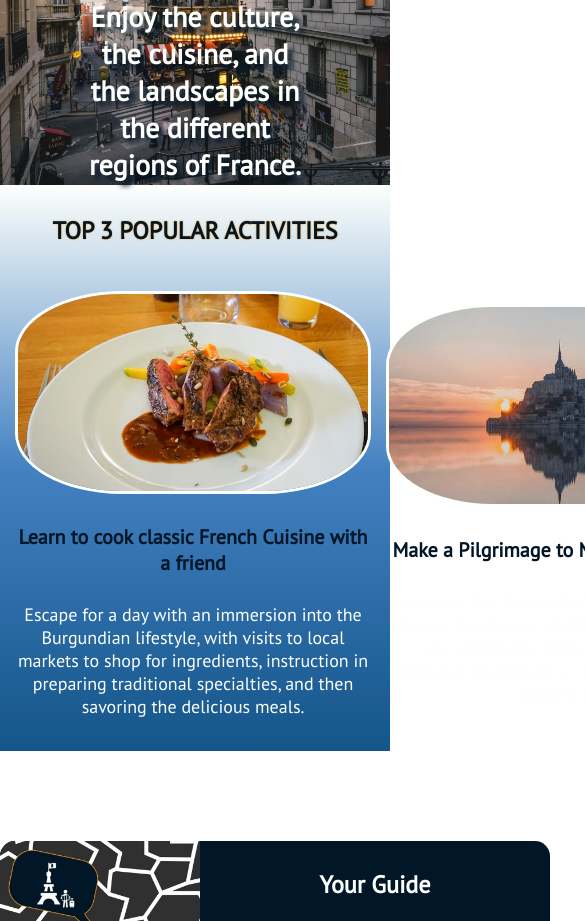
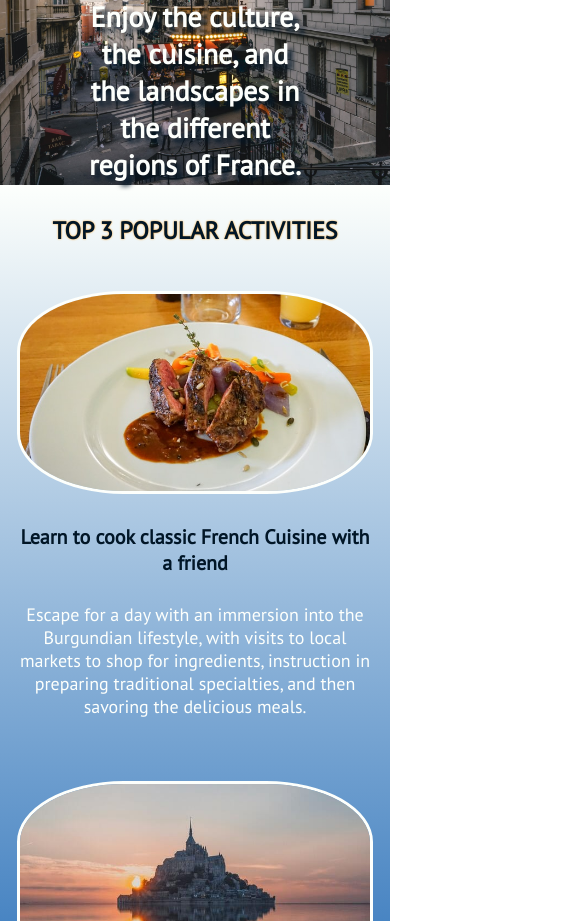
Before and after one commit to Mylaine-m/Homecountry-homepage, a plain HTML site: page index.html in a window 390 px wide. Shown: the part 165-1086 px from the top of the page, 585 px wide, since content can reach past the window. Drawn offline with Linux system fonts and the light colour scheme.

Commit message:
media query for activities section

```diff
--- a/style.css
+++ b/style.css
@@ -136,3 +136,10 @@ p {
     color: #011627;
     margin-bottom: 30px;
 }
+
+/* ACTIVITIES SECTION media query*/
+@media screen and (max-width: 900px) {
+    #container-items {
+        flex-direction: column;
+    }
+}
```
Also changed, not shown: images/anthony-tan-PULWFiQi2aU-unsplash.jpg (deleted).
